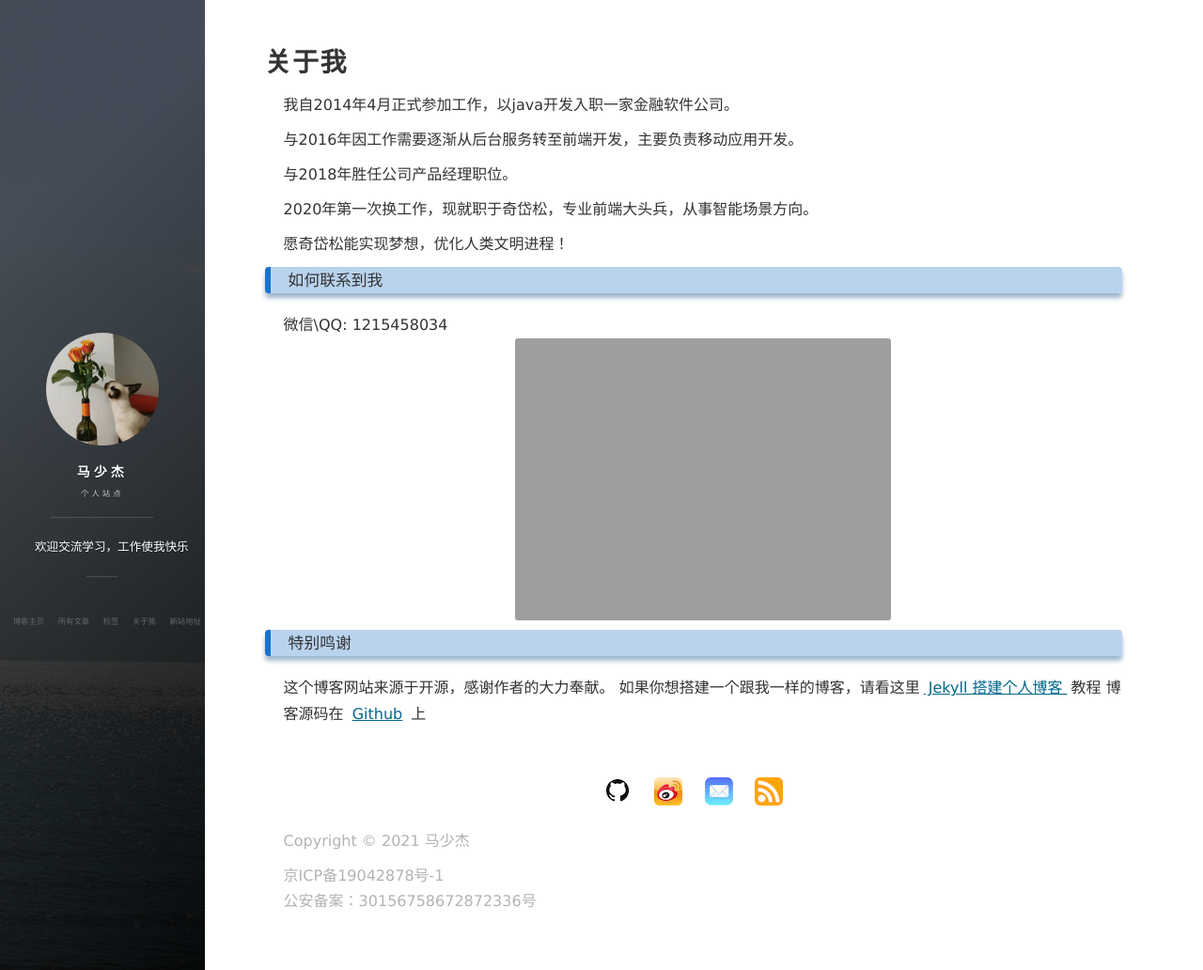
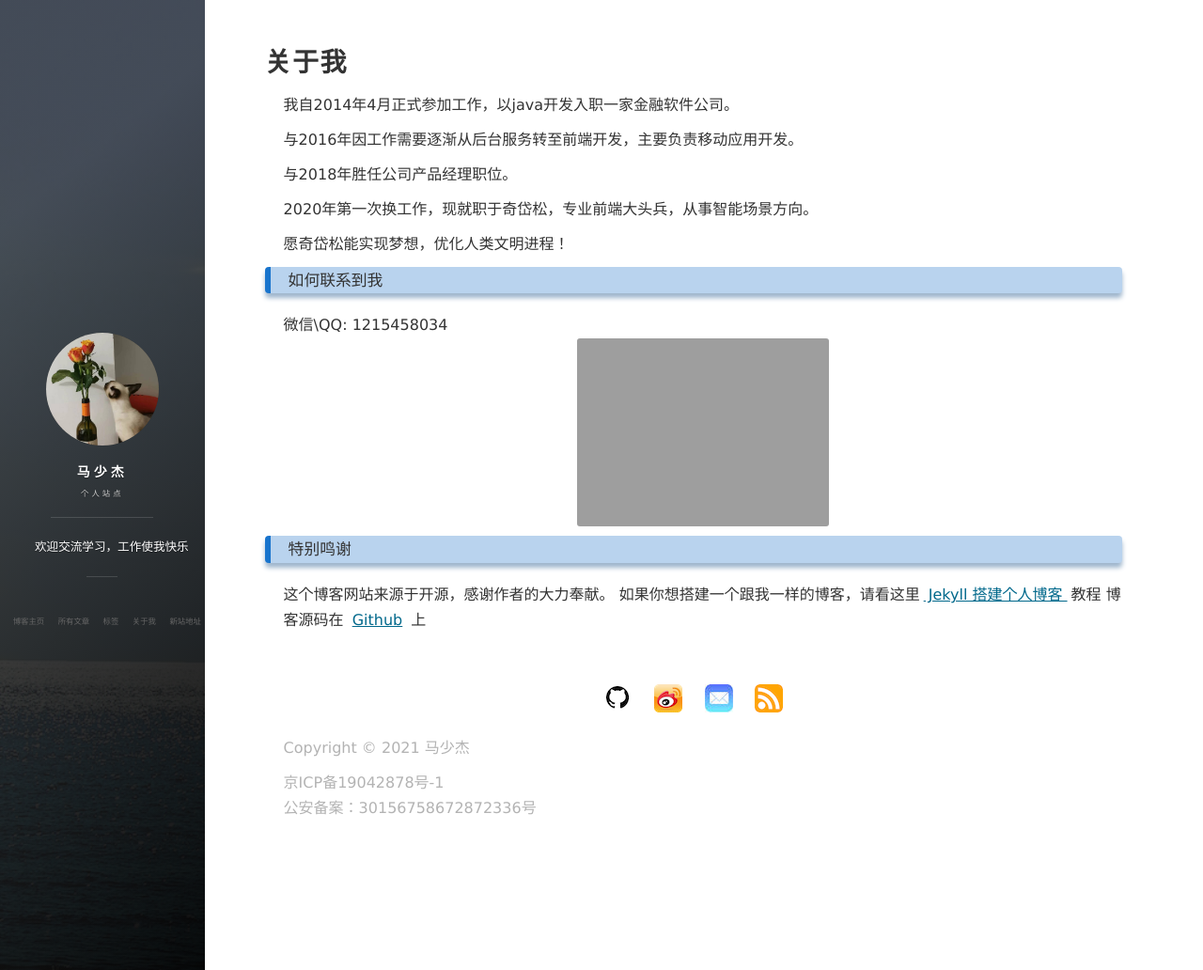
Before and after one commit to JetsomMa/JetsomMa.github.io.old, a Jekyll site: the page built from about.md, in a window 1280 px wide and 1032 px high. Shown: the whole window at 94% size. Built offline with Jekyll 4.4.1, drawn with Linux system fonts in a browser that asks for light colours.

Commit message:
优化细节

```diff
--- a/about.md
+++ b/about.md
@@ -17,7 +17,7 @@ title: 关于我
 
 <p>
 微信\QQ: 1215458034
-<img src="https://www.mashaojie.club/download/weixin.png"/>
+<img style="width: 30%;" src="https://www.mashaojie.club/download/weixin.png"/>
 </p>
 
 <h3> 特别鸣谢 </h3>
```
